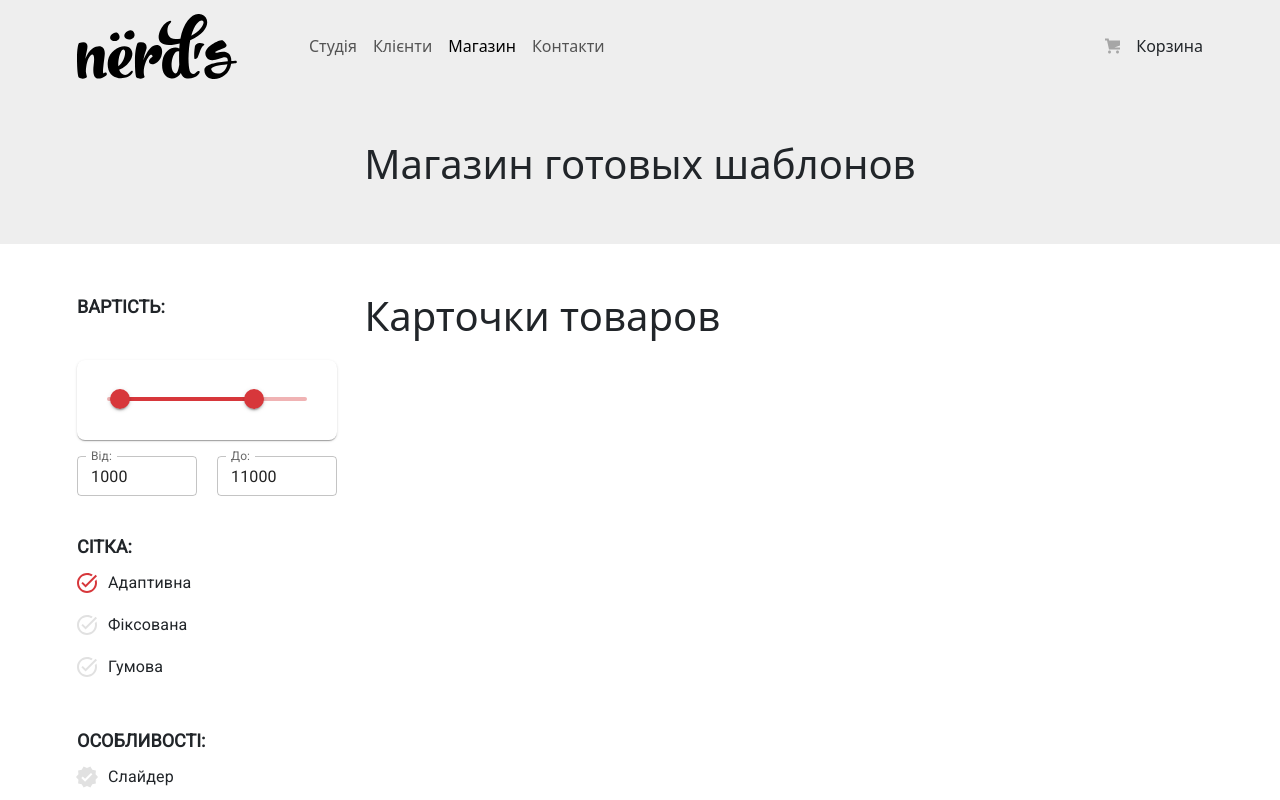
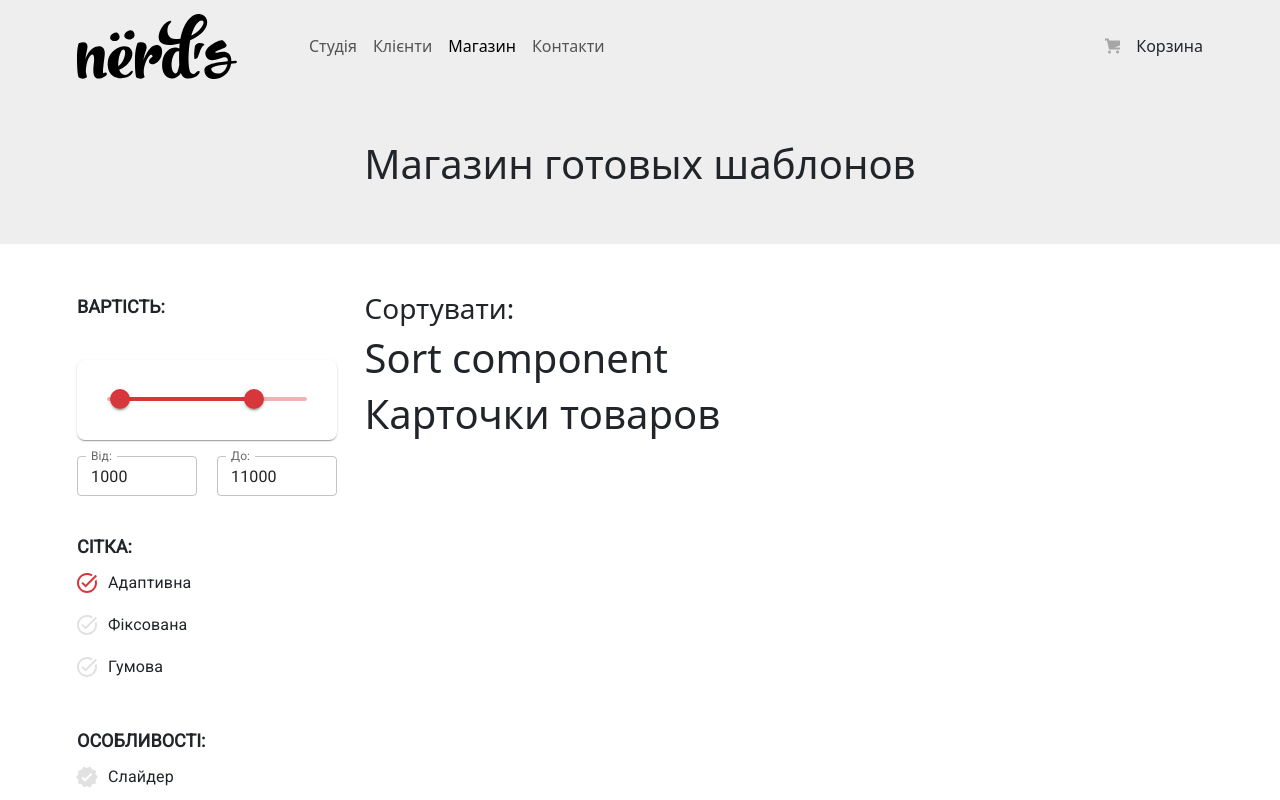
Before and after one commit to xSemuel/project-nerds, a React (Create React App) app: page /store in a window 1280 px wide. Shown: the top 800 px of the page. Built offline with nearby package versions, Linux system fonts and the light colour scheme.

Commit message:
feat: added SortFilter, SortPanel component in Store components

```diff
--- a/src/features/sort-panel/SortPanel.jsx
+++ b/src/features/sort-panel/SortPanel.jsx
@@ -1,5 +1,10 @@
+import { SortFilter } from "../../components";
+
 export const SortPanel = () => {
     return (
-        <h3>Cортувати:</h3>
+        <div>
+            <h3>Cортувати:</h3>
+            <SortFilter />
+        </div>
     );
 }
--- a/src/pages/store/Store.jsx
+++ b/src/pages/store/Store.jsx
@@ -1,4 +1,4 @@
-import { FilterPanel } from '../../features'
+import { FilterPanel, SortPanel } from '../../features'
 
 import styles from './Store.module.css'
 
@@ -15,6 +15,7 @@ export const Store = () => {
                         <FilterPanel />
                     </form>
                     <div className='col-9'>
+                        <SortPanel />
                         <h1>Карточки товаров</h1>
                     </div>
 
```
